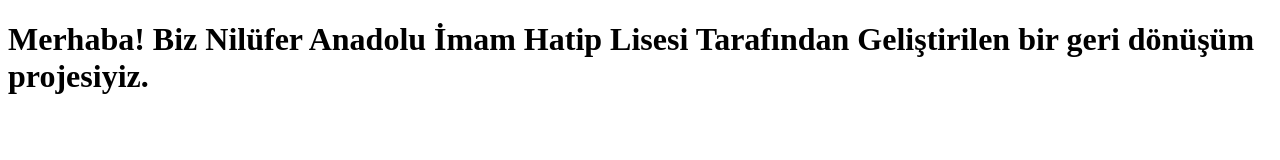
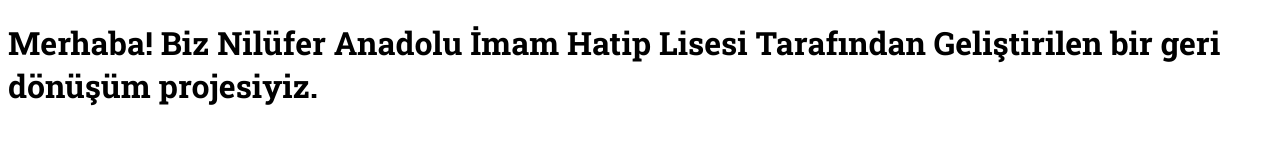
Before and after one commit to keyifligunler8-maker/naihlecopro.github.io, a plain HTML site: page index.html in a window 1280 px wide. Drawn offline with Linux system fonts and the light colour scheme.

Commit message:
Change font family to Roboto Slab
Updated font family from 'Montserrat' to 'Roboto Slab' and changed the stylesheet link accordingly.

```diff
--- a/index.html
+++ b/index.html
@@ -1,9 +1,9 @@
 <!DOCTYPE html>
-<html style="font-family: Monsterrat;">
+<html>
   <head>
-    <link rel="preconnect" href="https://fonts.googleapis.com">
+<link rel="preconnect" href="https://fonts.googleapis.com">
 <link rel="preconnect" href="https://fonts.gstatic.com" crossorigin>
-<link href="https://fonts.googleapis.com/css2?family=Montserrat:ital,wght@0,100..900;1,100..900&display=swap" rel="stylesheet">
+<link href="https://fonts.googleapis.com/css2?family=Roboto+Slab:wght@100..900&display=swap" rel="stylesheet">
     <style>
         a:link, a:visited{
             background-color: green;
@@ -19,8 +19,11 @@
             ;
         }
     </style>
+    <style>
+@import url('https://fonts.googleapis.com/css2?family=Roboto+Slab:wght@100..900&display=swap');
+</style>
   </head>
-  <body style="font-family: Monsterrat;">
+  <body style="font-family: Roboto Slab;">
     <h1>Merhaba! Biz Nilüfer Anadolu İmam Hatip Lisesi Tarafından Geliştirilen bir geri dönüşüm projesiyiz.</h1>
   </body>
 </html>
```
